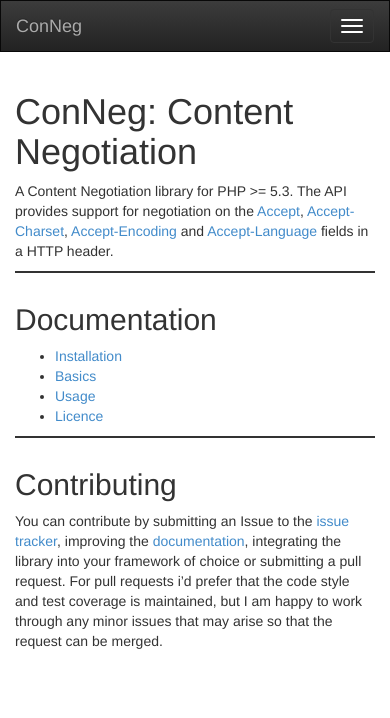
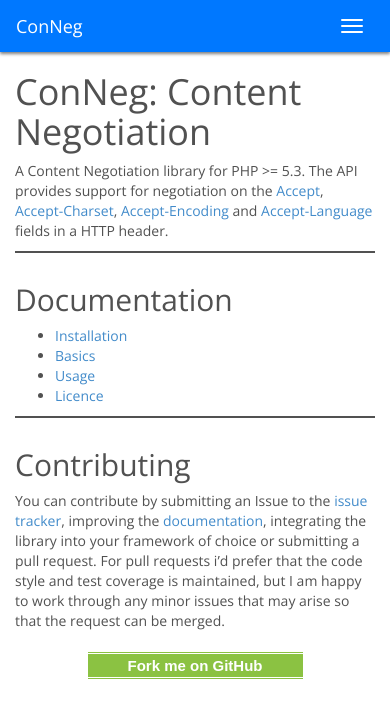
Before and after one commit to ptlis/conneg, a Jekyll site: the page built from index.md, in a window 390 px wide. Shown: the top 718 px of the page. Built offline with Jekyll 4.4.1, drawn with Linux system fonts in a browser that asks for light colours; some web fonts are replaced.

Commit message:
Update layout/styling

```diff
--- a/_includes/footer.html
+++ b/_includes/footer.html
@@ -1,3 +1,7 @@
+
+
+
+        <span id="forkongithub"><a href="https://github.com/ptlis/conneg">Fork me on GitHub</a></span>
 
         <script type="text/javascript" src="lib/jquery/jquery-2.1.0.min.js"></script>
         <script type="text/javascript" src="lib/bootstrap/js/bootstrap.min.js"></script>
--- a/_includes/header.html
+++ b/_includes/header.html
@@ -5,8 +5,11 @@
         <meta http-equiv="X-UA-Compatible" content="chrome=1">
         <title>ConNeg by ptlis</title>
 
+        <link href='https://fonts.googleapis.com/css?family=Droid+Sans+Mono' rel='stylesheet' type='text/css'>
+        <link href='https://fonts.googleapis.com/css?family=Open+Sans:400,700,700italic,400italic' rel='stylesheet' type='text/css'>
+
         <link rel="stylesheet" href="lib/bootstrap/css/bootstrap.min.css">
-        <link rel="stylesheet" href="lib/bootstrap/css/bootstrap-theme.min.css">
+
         <link rel="stylesheet" href="css/style.css">
 
         <link rel="stylesheet" href="lib/highlightjs/styles/github.css">
@@ -18,7 +21,7 @@
     </head>
     <body>
 
-        <nav class="navbar navbar-inverse" role="navigation" id="main_navigation">
+        <nav class="navbar" role="navigation" id="main_navigation">
             <div class="container">
                 <!-- Brand and toggle get grouped for better mobile display -->
                 <div class="navbar-header">
@@ -39,18 +42,6 @@
                         <li{% if page.name == 'usage' %} class="active"{% endif %}><a href="usage.html">Usage</a></li>
                         <li{% if page.name == 'licence' %} class="active"{% endif %}><a href="licence.html">Licence</a></li>
                     </ul>
-
-                    <ul class="nav navbar-nav navbar-right">
-                        <li class="visible-xs"><a href="https://github.com/ptlis/conneg">Github</a></li>
-                        <li class="dropdown">
-                            <a href="#" class="dropdown-toggle" data-toggle="dropdown">Download <b class="caret"></b></a>
-                            <ul class="dropdown-menu">
-                                <li><a href="https://github.com/ptlis/conneg/zipball/master">zip</a></li>
-                                <li><a href="https://github.com/ptlis/conneg/tarball/master">tar.gz</a></li>
-                            </ul>
-                        </li>
-                    </ul>
                 </div>
             </div>
         </nav>
-        <a class="hidden-xs" href="https://github.com/ptlis/conneg"><img style="position: absolute; top: 52px; right: 0; border: 0;" src="https://camo.githubusercontent.com/e7bbb0521b397edbd5fe43e7f760759336b5e05f/68747470733a2f2f73332e616d617a6f6e6177732e636f6d2f6769746875622f726962626f6e732f666f726b6d655f72696768745f677265656e5f3030373230302e706e67" alt="Fork me on GitHub" data-canonical-src="https://s3.amazonaws.com/github/ribbons/forkme_right_green_007200.png"></a>
--- a/_layouts/code.html
+++ b/_layouts/code.html
@@ -2,7 +2,7 @@
 
     <div class="container">
         <div class="row">
-            <div class="col-md-10 col-md-offset-1">
+            <div class="col-md-8 col-md-offset-2">
                 {{ content }}
             </div>
         </div>
--- a/_layouts/default.html
+++ b/_layouts/default.html
@@ -2,7 +2,7 @@
 
     <div class="container">
         <div class="row">
-            <div class="col-md-10 col-md-offset-1">
+            <div class="col-md-8 col-md-offset-2">
                 {{ content }}
             </div>
         </div>
--- a/css/style.css
+++ b/css/style.css
@@ -1,15 +1,41 @@
+
+* {
+    font-family: "Open Sans", sans-serif;
+    color: #515151;
+}
+
+#main_navigation {
+    background-color: #0078ff;
+    border-radius: 0;
+    box-shadow: 0 2px 3px 0 rgba(0,0,0,0.5);
+}
+
+
+@media screen and (max-width: 785px) {
+    #main_navigation {
+        margin-bottom: 0;
+    }
+}
+
+#main_navigation .navbar-toggle * {
+    background-color: #fff;
+}
 
 #main_navigation.navbar a {
-    color: #ababab;
+    color: #fff;
+}
+
+#main_navigation.navbar a:hover {
+    background-color: #0066D8;
 }
 
 #main_navigation.navbar .active a {
-    color: #dedede;
+    color: #fff;
 }
 
 .container h2 {
     margin-top: 10px;
-    border-top: 2px solid #333;
+    border-top: 2px solid #515151;
     padding-top: 30px;
 }
 
@@ -28,3 +54,82 @@
 body {
     overflow-y: scroll;
 }
+
+code * {
+    font-family: "Droid Mono", monospace;
+}
+
+/* Responsive 'fork me on github' ribbon */
+
+#forkongithub a {
+    background: #8bc242;
+    color: #fff;
+    text-decoration: none;
+    font-family: arial, sans-serif;
+    text-align: center;
+    font-weight: bold;
+    padding: 5px 40px;
+    font-size: 1.5rem;
+    line-height: 2rem;
+    position: relative;
+    transition: 0.5s;
+}
+#forkongithub a:hover {
+    background: #7CAA3B;
+    color: #fff;
+}
+#forkongithub a::before,
+#forkongithub a::after {
+    content: "";
+    width: 100%;
+    display: block;
+    position: absolute;
+    top: 1px;
+    left: 0;
+    height: 1px;
+    background: #fff;
+}
+#forkongithub a::after {
+    bottom: 1px;
+    top: auto;
+}
+
+@media screen and (max-width: 785px) {
+    #forkongithub {
+        display: block;
+        margin: 15px 0 30px 0;
+        text-align: center;
+    }
+}
+
+
+@media screen and (min-width: 786px) {
+
+
+    #main_navigation {
+        margin-bottom: 0;
+    }
+
+    #forkongithub {
+        position: absolute;
+        display: block;
+        top: 0;
+        right: 0;
+        width: 300px;
+        overflow: hidden;
+        height: 300px;
+        z-index: 9999;
+    }
+    #forkongithub a {
+        width: 300px;
+        position: absolute;
+        top: 60px;
+        right: -80px;
+        transform: rotate(45deg);
+        -webkit-transform: rotate(45deg);
+        -ms-transform: rotate(45deg);
+        -moz-transform: rotate(45deg);
+        -o-transform: rotate(45deg);
+        box-shadow: 4px 4px 10px rgba(0, 0, 0, 0.8);
+    }
+}
```
